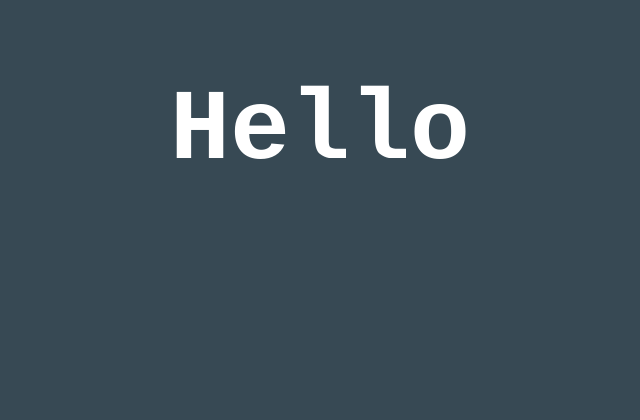
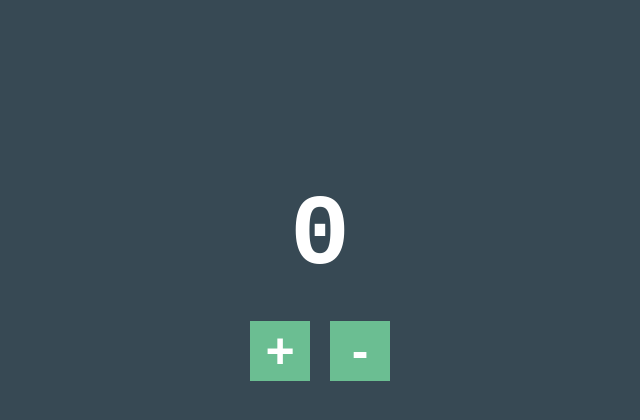
Before and after one commit to Robodlan/react-keeper, a React (Vite) app in the folder vite-keeper/: page / in a window 1280 px wide. Shown: the top 420 px of the page, without its empty margins (320-960 px from the left). Built offline with nearby package versions, Linux system fonts and the light colour scheme.

Commit message:
increment

```diff
--- a/vite-keeper/public/style.css
+++ b/vite-keeper/public/style.css
@@ -2,6 +2,8 @@ body {
   font: normal 14px/100% "Andale Mono", AndaleMono, monospace;
   color: #fff;
   padding: 50px;
+  width: 300px;
+  margin: 0 auto;
   background-color: #374954;
   text-align: center;
 }
@@ -10,11 +12,15 @@ body {
   font-size: 100px;
 }
 
+.container {
+  margin: 60% auto;
+}
+
 button {
+  display: inline-block;
   background-color: #6bbe92;
   border: 0;
-    border-radius: 10px;
-    box-shadow: 5px;
+  width: 60px;
   margin: 10px;
   text-align: center;
   color: #fff;
--- a/vite-keeper/src/components/App.jsx
+++ b/vite-keeper/src/components/App.jsx
@@ -1,7 +1,25 @@
-import React from "react";
+import React, { useState } from "react";
 
-export default function App() {
- return (
-    <h1>Hello</h1>
- )
+function App() {
+  const [count, setCount] = useState(0);
+
+  function increment() {
+    setCount(count + 1);
+    console.log(count);
+  }
+
+  function decrement() {
+    setCount(count - 1);
+    console.log(count);
+  }
+
+  return (
+    <div className="container">
+      <h1>{count}</h1>
+      <button onClick={increment}>+</button>
+      <button onClick={decrement}>-</button>
+    </div>
+  );
 }
+
+export default App;
--- a/vite-keeper/src/main.jsx
+++ b/vite-keeper/src/main.jsx
@@ -1,6 +1,8 @@
 import React from "react";
 import ReactDOM from "react-dom/client";
 import App from "./components/App.jsx";
+
+
 
 ReactDOM.createRoot(document.getElementById("root")).render(
   <React.StrictMode>
```
Lines whose indentation alone changed are shown as unchanged.
